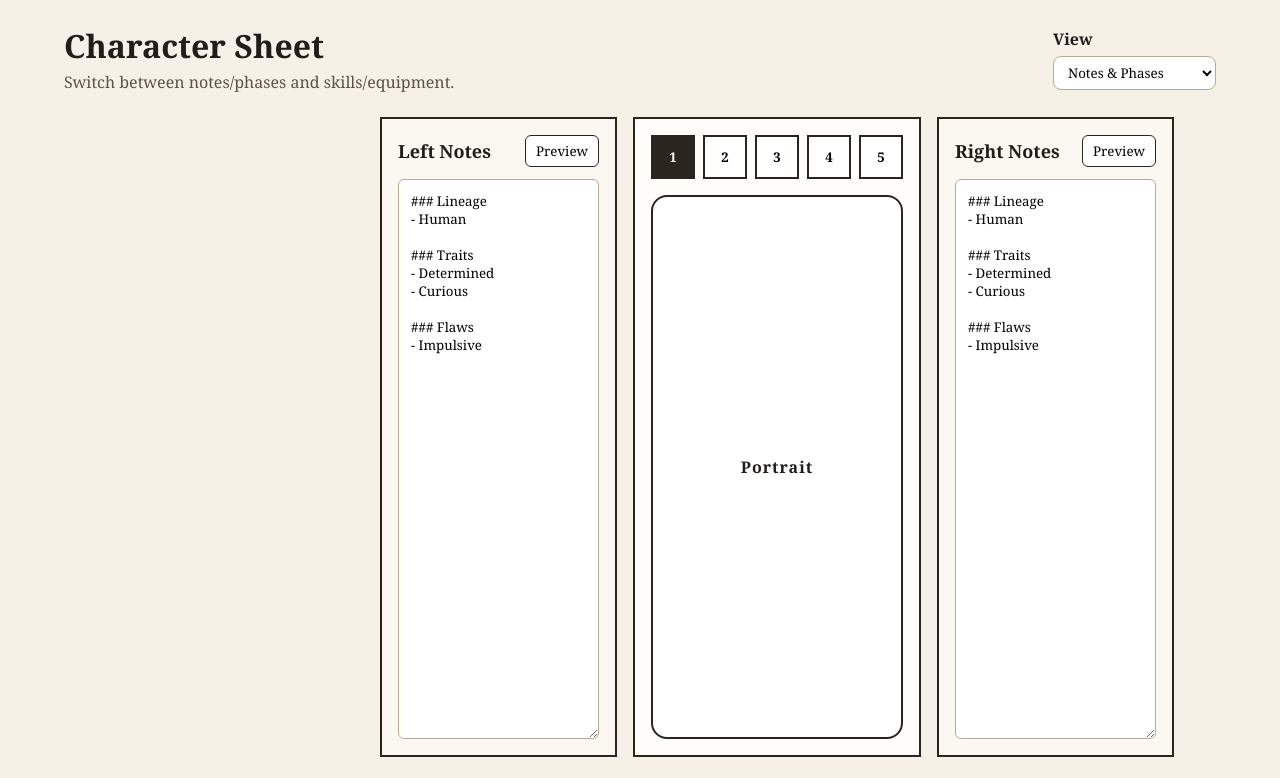
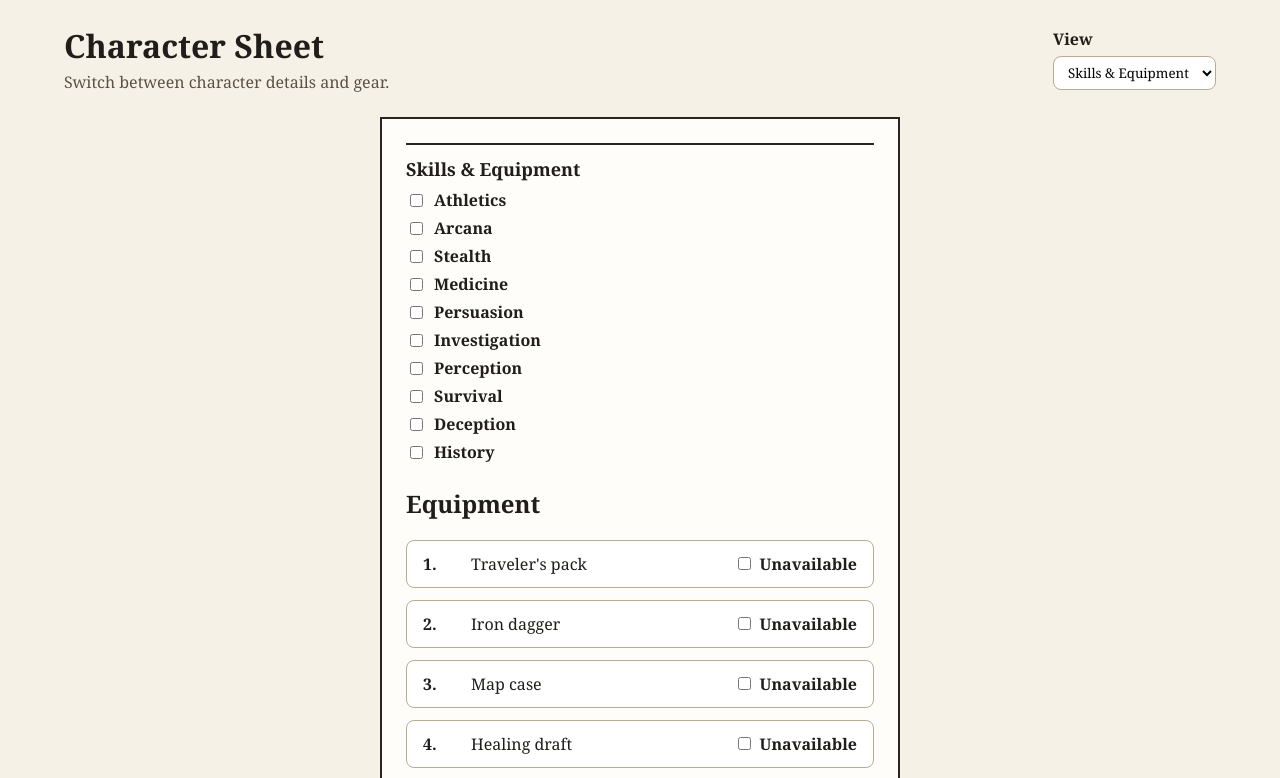
Before and after one commit to gcacoutinho/misty-north-obr, a React (Vite) app: page / in a window 1280 px wide. Shown: the top 778 px of the page. Built offline with nearby package versions, Linux system fonts and the light colour scheme.

Commit message:
Update character view layout

```diff
--- a/src/App.css
+++ b/src/App.css
@@ -46,7 +46,7 @@
 
 .sheet {
   display: grid;
-  grid-template-columns: 1fr 1.2fr 1fr;
+  grid-template-columns: 1.4fr 1fr;
   gap: 16px;
 }
 
@@ -54,7 +54,7 @@
   background: #fbf8f1;
   border: 2px solid #2b2520;
   padding: 16px;
-  min-height: 640px;
+  min-height: 420px;
   display: flex;
   flex-direction: column;
   gap: 12px;
@@ -102,10 +102,32 @@
   display: flex;
   flex-direction: column;
   gap: 16px;
-  align-items: center;
+  align-items: stretch;
   padding: 16px;
   border: 2px solid #2b2520;
   background: #fffdfa;
+}
+
+.phases-block {
+  display: flex;
+  flex-direction: column;
+  gap: 10px;
+}
+
+.phases-block__header {
+  display: flex;
+  flex-direction: column;
+  gap: 4px;
+}
+
+.phases-block__header h2 {
+  margin: 0;
+  font-size: 18px;
+}
+
+.phases-block__label {
+  font-size: 13px;
+  color: #5c5145;
 }
 
 .phases {
@@ -130,8 +152,7 @@
 
 .portrait {
   width: 100%;
-  flex: 1;
-  min-height: 320px;
+  min-height: 520px;
   border: 2px solid #2b2520;
   border-radius: 16px;
   display: flex;
--- a/src/App.jsx
+++ b/src/App.jsx
@@ -71,6 +71,11 @@ function MarkdownPanel({ title, value, onChange }) {
 
 function PhaseTracker({ phases, activePhase, onPhaseChange }) {
   return (
+    <section className="phases-block">
+      <div className="phases-block__header">
+        <h2>Phases</h2>
+        <span className="phases-block__label">Check the active phase</span>
+      </div>
       <div className="phases">
         {phases.map((phase) => (
           <button
@@ -83,6 +88,7 @@ function PhaseTracker({ phases, activePhase, onPhaseChange }) {
           </button>
         ))}
       </div>
+    </section>
   );
 }
 
@@ -145,9 +151,8 @@ function EquipmentList({ items, unavailable, onToggle }) {
 }
 
 export default function App() {
-  const [view, setView] = useState("notes");
-  const [leftNotes, setLeftNotes] = useState(defaultNotes);
-  const [rightNotes, setRightNotes] = useState(defaultNotes);
+  const [view, setView] = useState("equipment");
+  const [notes, setNotes] = useState(defaultNotes);
   const [activePhase, setActivePhase] = useState(1);
   const [disabledSkills, setDisabledSkills] = useState(new Set());
   const [unavailableItems, setUnavailableItems] = useState(new Set());
@@ -183,40 +188,35 @@ export default function App() {
       <header className="topbar">
         <div>
           <h1>Character Sheet</h1>
-          <p>Switch between notes/phases and skills/equipment.</p>
+          <p>Switch between character details and gear.</p>
         </div>
         <label className="view-select">
           <span>View</span>
           <select value={view} onChange={(event) => setView(event.target.value)}>
-            <option value="notes">Notes & Phases</option>
-            <option value="skills">Skills & Equipment</option>
+            <option value="equipment">Skills & Equipment</option>
+            <option value="character">Character View</option>
           </select>
         </label>
       </header>
 
       <div className="sheet-frame">
-        {view === "notes" ? (
+        {view === "character" ? (
           <main className="sheet">
-            <MarkdownPanel
-              title="Left Notes"
-              value={leftNotes}
-              onChange={setLeftNotes}
-            />
             <section className="center">
               <PhaseTracker
                 phases={phases}
                 activePhase={activePhase}
                 onPhaseChange={setActivePhase}
               />
+              <MarkdownPanel
+                title="Character Notes"
+                value={notes}
+                onChange={setNotes}
+              />
+            </section>
             <div className="portrait">
               <span>Portrait</span>
             </div>
-            </section>
-            <MarkdownPanel
-              title="Right Notes"
-              value={rightNotes}
-              onChange={setRightNotes}
-            />
           </main>
         ) : (
           <main className="inventory-view">
```
Lines whose indentation alone changed are shown as unchanged.
